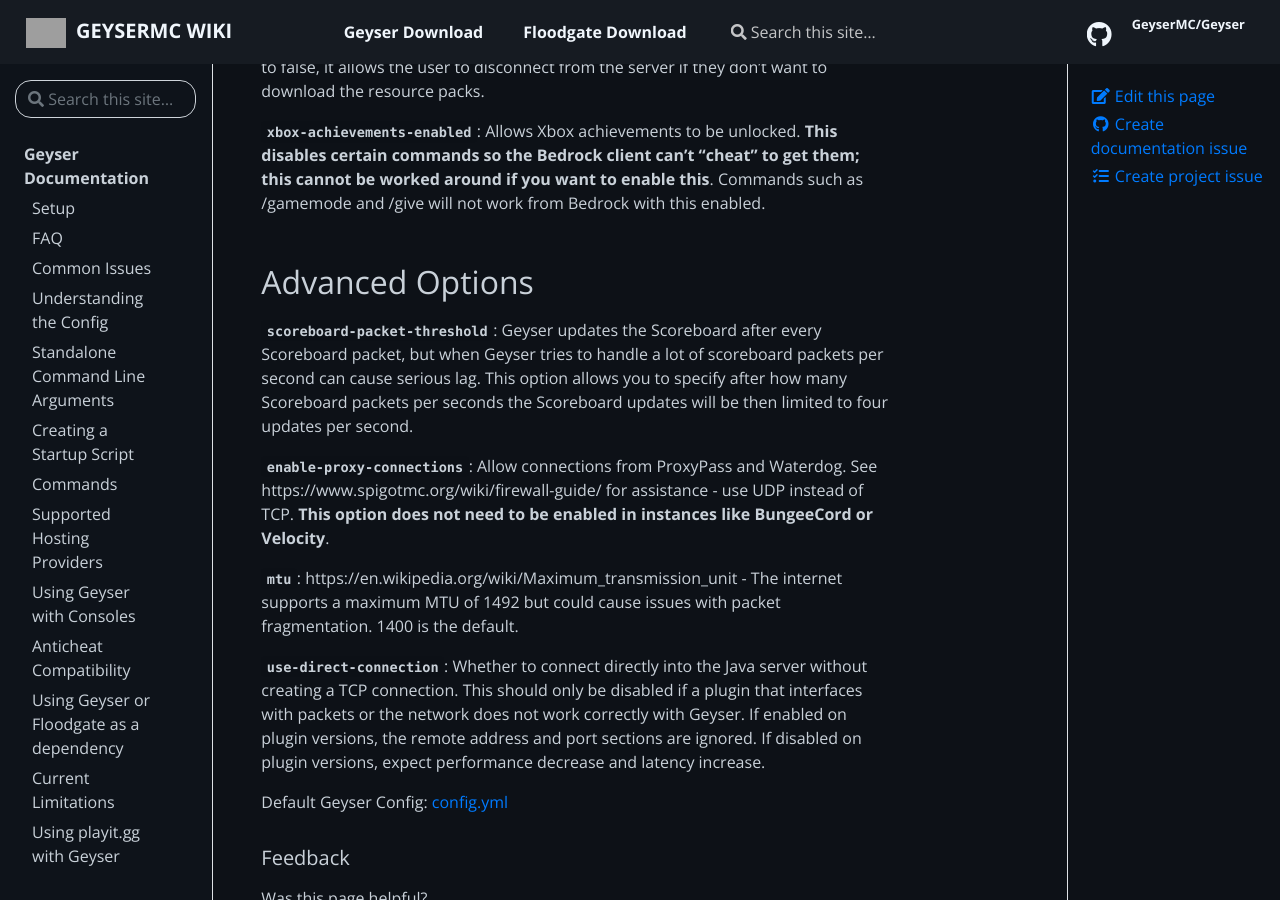
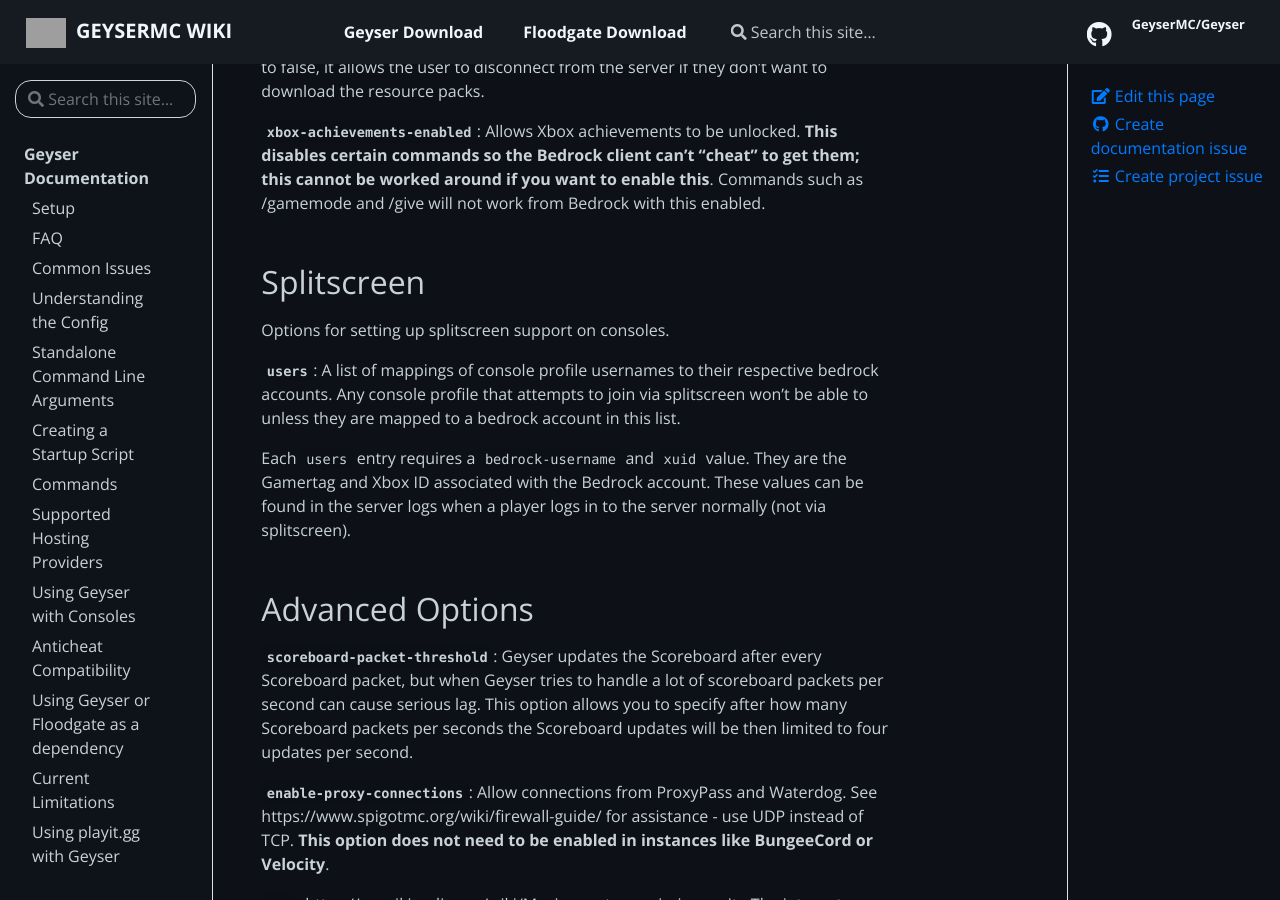
Before and after one commit to GeyserMC/GeyserWiki, a Jekyll site: the page built from _docs/geyser/understanding-the-config.md, in a window 1280 px wide and 900 px high, scrolled down 4059 px. Built offline with Jekyll 4.4.1, drawn with Linux system fonts in a browser that asks for light colours; grey boxes are pictures that could not be loaded.

Commit message:
Add documentation for splitscreen on consoles

```diff
--- a/_docs/geyser/understanding-the-config.md
+++ b/_docs/geyser/understanding-the-config.md
@@ -105,6 +105,15 @@
 
 **`xbox-achievements-enabled`**: Allows Xbox achievements to be unlocked. **This disables certain commands so the Bedrock client can't "cheat" to get them; this cannot be worked around if you want to enable this**. Commands such as /gamemode and /give will not work from Bedrock with this enabled.
 
+## Splitscreen
+
+Options for setting up splitscreen support on consoles.
+
+**`users`**: A list of mappings of console profile usernames to their respective bedrock accounts.
+Any console profile that attempts to join via splitscreen won't be able to unless they are mapped to a bedrock account in this list.
+
+Each `users` entry requires a `bedrock-username` and `xuid` value. They are the Gamertag and Xbox ID associated with the Bedrock account. These values can be found in the server logs when a player logs in to the server normally (not via splitscreen).
+
 ## Advanced Options
 
 **`scoreboard-packet-threshold`**: Geyser updates the Scoreboard after every Scoreboard packet, but when Geyser tries to handle a lot of scoreboard packets per second can cause serious lag. This option allows you to specify after how many Scoreboard packets per seconds the Scoreboard updates will be then limited to four updates per second.
```
Also changed, not shown: _docs/geyser/faq.md (+5 -0 lines), _docs/geyser/using-geyser-with-consoles.md (+5 -0 lines).
